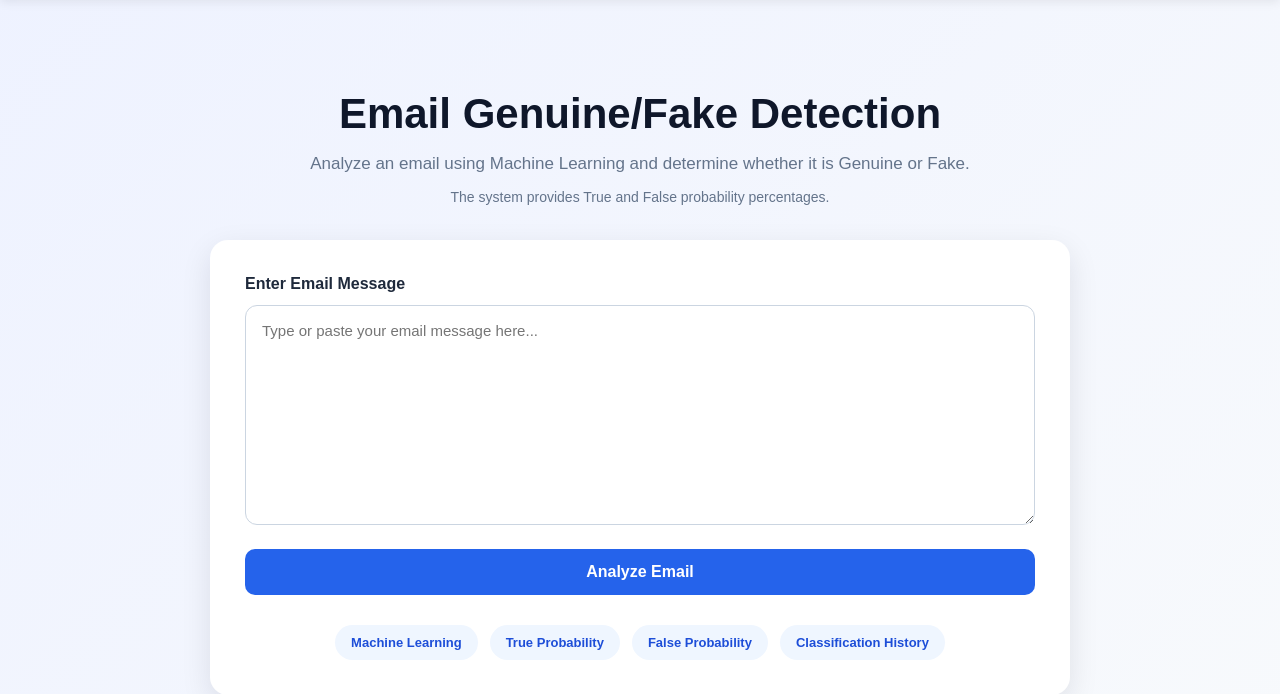
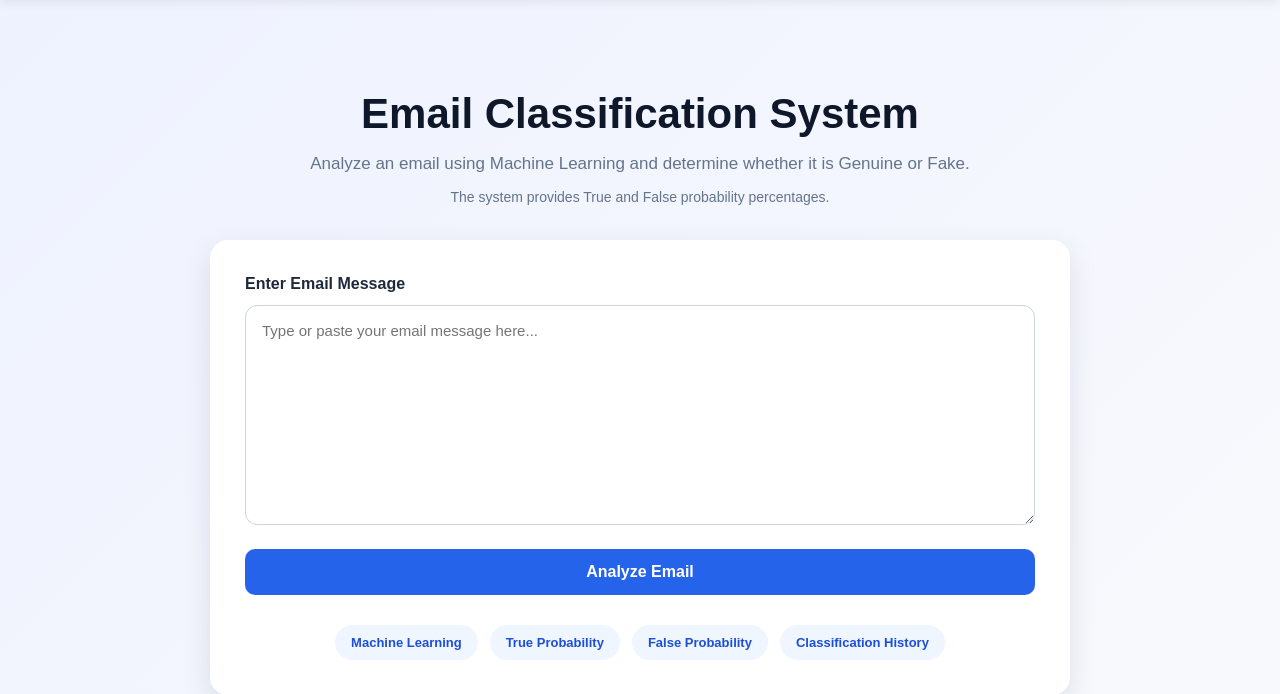
Before and after one commit to tusharushir39-spec/email-classification-system, a Flask app: page / in a window 1280 px wide. Shown: the part 62-756 px from the top of the page. Run offline with Flask 3, Linux system fonts and the light colour scheme.

Commit message:
Update main project heading

```diff
--- a/templates/index.html
+++ b/templates/index.html
@@ -218,7 +218,7 @@
         <div class="hero">
 
             <h1>
-                Email Genuine/Fake Detection
+                Email Classification System
             </h1>
 
             <p>
```
